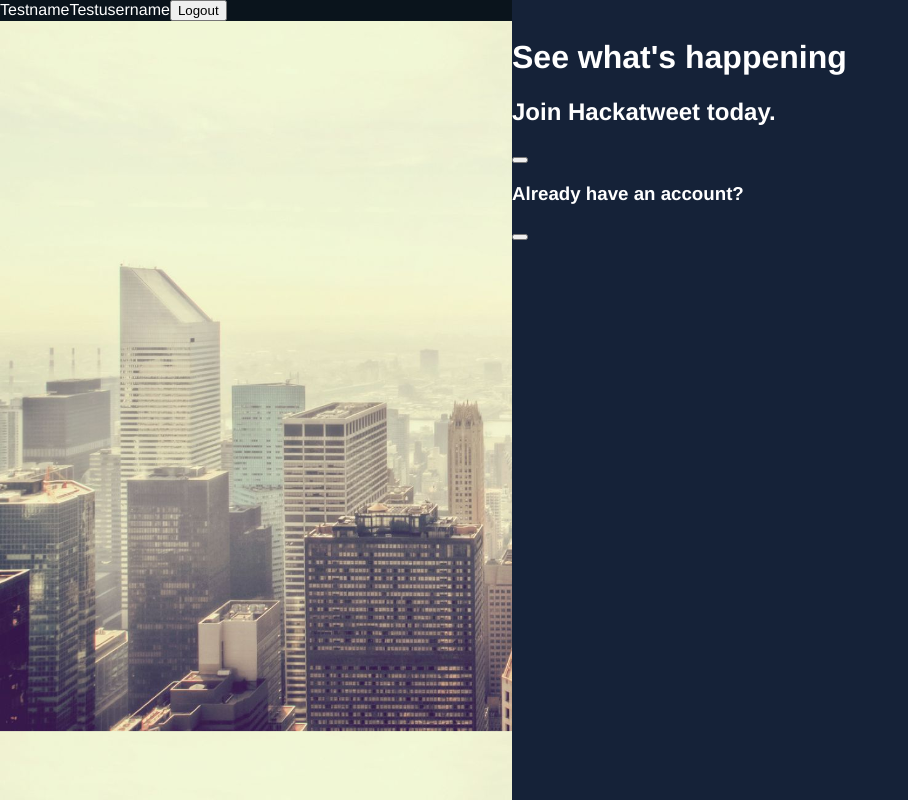
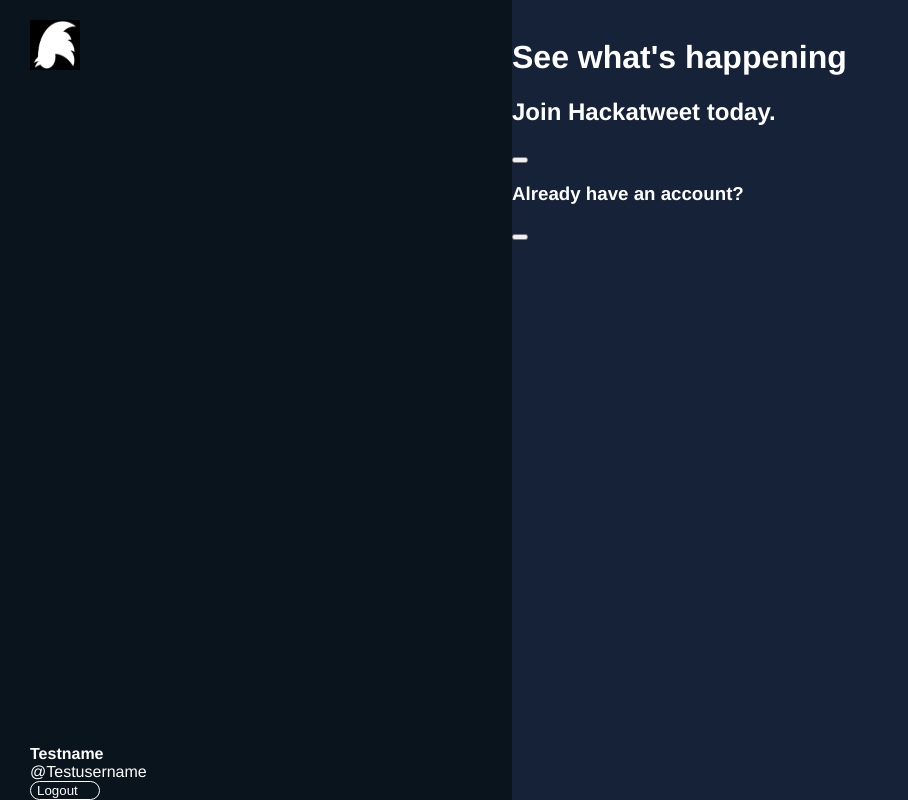
Before and after one commit to colinerenuy/hackatweet-frontend, a Next.js app: page / in a window 1280 px wide. Shown: the whole page, without its empty margins (0-908 px from the left). Built offline with nearby package versions, Linux system fonts and the light colour scheme; grey boxes are pictures that could not be loaded.

Commit message:
leftcontainer

```diff
--- a/components/Leftcontainer.js
+++ b/components/Leftcontainer.js
@@ -1,10 +1,10 @@
-import styles from '../styles/Leftcontainer.module.css';
-import { useEffect, useState } from 'react';
-import { useDispatch, useSelector } from 'react-redux';
-import { login, logout } from '../reducers/user';
-import Moment from 'react-moment';
-import { Modal } from 'antd';
-import Link from 'next/link';
+import styles from "../styles/Leftcontainer.module.css";
+import { useEffect, useState } from "react";
+import { useDispatch, useSelector } from "react-redux";
+import { login, logout } from "../reducers/user";
+import Moment from "react-moment";
+import { Modal } from "antd";
+import Link from "next/link";
 
 function LeftContainer() {
   //const dispatch = useDispatch();
@@ -12,16 +12,16 @@ function LeftContainer() {
 
   return (
     <div>
-
-        <div className = {styles.leftContainer}>
-              <div id="Logotwitter"></div>
-              <div id= "LogoUser"></div>
-            <span>Testname</span>
-            <span>Testusername</span>
-            <button id="Logout">Logout</button>
+      <div className={styles.leftContainer}>
+        <img className={styles.Logotwitter} src="/twitter-icon-black.png"></img>
+        <div className={styles.bottomContainer}>
+          <div className={styles.LogoUser}></div>
+          <div className={styles.Testname}>Testname</div>
+          <div className={styles.Testusername}>@Testusername</div>
+          <button className={styles.Logout}>Logout</button>
         </div>
       </div>
-
+    </div>
   );
 }
 
--- a/styles/Leftcontainer.module.css
+++ b/styles/Leftcontainer.module.css
@@ -1,16 +1,41 @@
-#Homepage {
-    background-image: url("../public/twitter-icon-black.png");
+.Logotwitter {
+  margin-top: 20px;
+  margin-left: 30px;
+  width: 50px;
+  height: 50px;
 }
 
-#LogoUser {
-    background-image: url("../public/twitter-avatar.jpg");
-    border-radius: 50%;
+.LogoUser {
+  background-image: url("../public/twitter-avatar.jpg");
+  border-radius: 50%;
 }
 
-#Logout {
-    border-radius: 50%;
+.Logout {
+    display: flex;
+    justify-content: space-between;
+  background-color: #0a141c;
+  color: white;
+  width: 70px;
+  border-radius: 20px;
+  border: 1.5px solid white;
+  margin-left: 30px;
 }
 
 .leftContainer {
-background-color: #0a141c;
+  display: flex;
+  flex-direction: column;
+  background-color: #0a141c;
+  height: 100vh;
+  justify-content: space-between;
 }
+
+.Testname {
+    font-weight: bolder;
+  margin-left: 30px;
+
+}
+
+.Testusername {
+    margin-left: 30px;
+
+}
```
Lines whose indentation alone changed are shown as unchanged.
